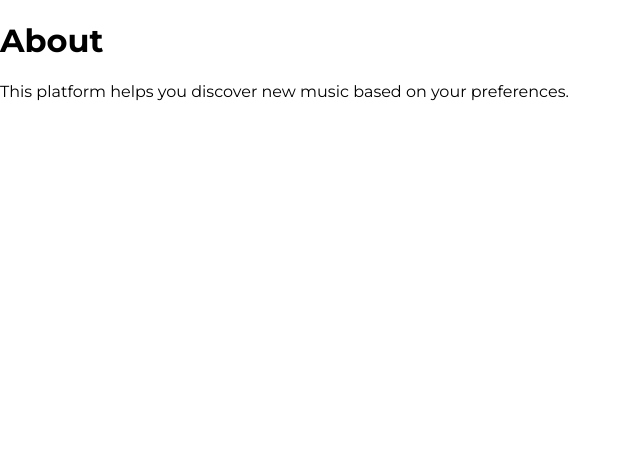
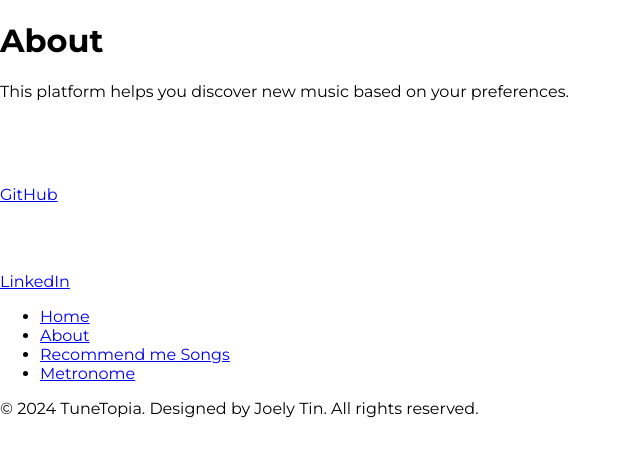
Before and after one commit to joelytin/TuneTopia, a Flask app: page /about in a window 1280 px wide. Shown: the top 457 px of the page, without its empty margins (0-640 px from the left). Run offline with Flask 3, Linux system fonts and the light colour scheme; parts of the project's set-up code (start-up, migrations or seed data) failed here and were passed over.

Commit message:
Add footer to base.html

```diff
--- a/templates/base.html
+++ b/templates/base.html
@@ -26,5 +26,29 @@
     {% endif %}
 
     <div class="content">{% block content %}{% endblock %}</div>
+
+    <footer>
+      <div class="social-icons">
+        <a href="https://github.com/joelytin">
+          <img src="{{ url_for('static', filename='/images/github.svg') }}" />
+          <div class="hidden-label">GitHub</div>
+        </a>
+        <a href="httpsL//www.linkedin.com/in/joelytin">
+          <img src="{{ url_for('static', filename='/images/linkedin.svg') }}" />
+          <div class="hidden-label">LinkedIn</div>
+        </a>
+      </div>
+      <div class="footer-nav">
+        <ul>
+          <li><a href="{{ url_for('home') }}">Home</a></li>
+          <li><a href="{{ url_for('about') }}">About</a></li>
+          <li><a href="{{ url_for('recommend') }}">Recommend me Songs</a></li>
+          <li><a href="{{ url_for('metronome') }}">Metronome</a></li>
+        </ul>
+      </div>
+      <div class="footer-bottom">
+        <p>&copy; 2024 TuneTopia. Designed by Joely Tin. All rights reserved.</p>
+      </div>
+    </footer>
   </body>
 </html>
```
